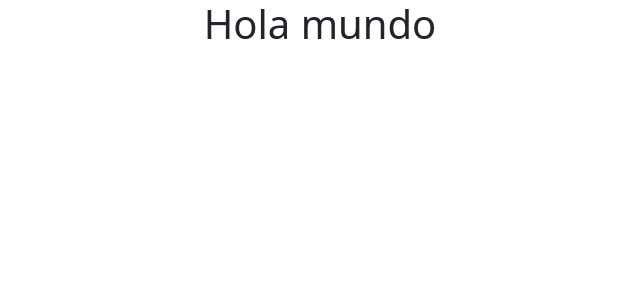
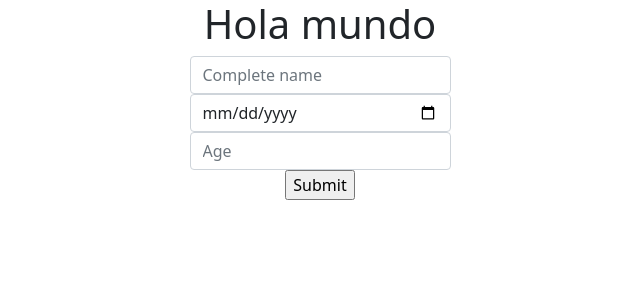
Before and after one commit to LordStacker/Form_with_Express, a React (Create React App) app: page / in a window 1280 px wide. Shown: the top 300 px of the page, without its empty margins (320-960 px from the left). Built offline with nearby package versions, Linux system fonts and the light colour scheme.

Commit message:
adding a login function using name, age and birth date

```diff
--- a/package.json
+++ b/package.json
@@ -10,6 +10,7 @@
     "react": "^17.0.2",
     "react-bootstrap": "^2.0.2",
     "react-dom": "^17.0.2",
+    "react-router-dom": "^6.0.2",
     "react-scripts": "4.0.3",
     "web-vitals": "^1.1.2"
   },
--- a/src/App.js
+++ b/src/App.js
@@ -1,9 +1,11 @@
 import './App.css';
+import Login from './components/Login';
 
 function App() {
   return (
     <div className="App">
       <h1>Hola mundo</h1>
+      <Login/>
     </div>
   );
 }
--- /dev/null
+++ b/src/components/Login.js
@@ -0,0 +1,36 @@
+import React, { useState } from "react";
+
+const Login = () => {
+    const [user, setUser] = useState({
+        names: "",
+        birth: "",
+        age: ""
+    });
+    const HandleChange = (e) => {
+        setUser({ ...user, [e.target.name]: e.target.value });
+    }
+    return <div className="container">
+        <form>
+            <div className="mx-auto mt-auto">
+                <div className="row">
+                    <div className="col-md-3 mx-auto">
+                        <input type="text" className="form-control" placeholder="Complete name" name="names" required onChange={HandleChange} value={user.names} />
+                    </div>
+                </div>
+                <div className="row">
+                    <div className="col-md-3 mx-auto">
+                        <input type="date" className="form-control" placeholder="Birthday" name="birth" required onChange={HandleChange} value={user.birth} />
+                    </div>
+                </div>
+                <div className="row">
+                    <div className="col-md-3 mx-auto">
+                        <input type="number" className="form-control" placeholder="Age" min="1" max="99"  name="age" required onChange={HandleChange} value={user.age} />
+                    </div>
+                </div>
+                <input type="submit" value="Submit" />
+            </div>
+        </form>
+    </div>
+}
+
+export default Login;
```
Also changed, not shown: 1 other file (tests, documents, lock files or other folders).
